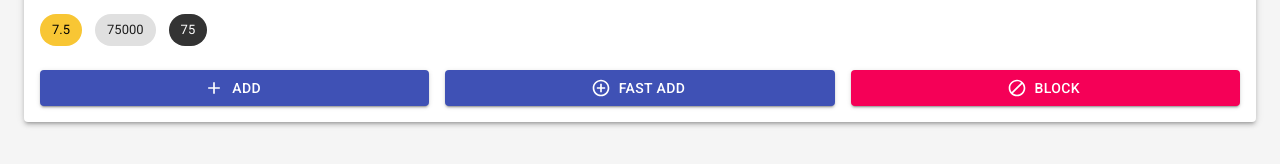
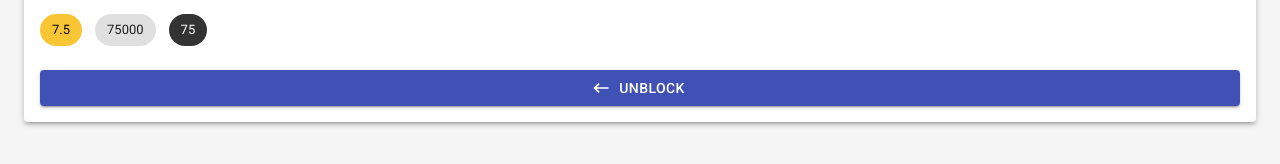
Before and after one commit to aronkst/movie_recommender_react, a React (Create React App) app: page / in a window 1280 px wide. Shown: the part 323-487 px from the top of the page. Built offline with nearby package versions, Linux system fonts and the light colour scheme.

Commit message:
component movieblocked

```diff
--- a/src/App.js
+++ b/src/App.js
@@ -1,6 +1,6 @@
 import React from 'react';
 import Menu from './components/Menu/Menu';
-import MovieRecommended from './components/MovieRecommended/MovieRecommended';
+import MovieBlocked from './components/MovieBlocked/MovieBlocked';
 import { Container } from '@material-ui/core';
 import { BrowserRouter as Router, Switch, Route } from "react-router-dom";
 
@@ -28,7 +28,7 @@ function App() {
             </Route>
             <Route path="/">
               <h1>recommended</h1>
-              <MovieRecommended />
+              <MovieBlocked />
             </Route>
           </Switch>
         </Container>
--- /dev/null
+++ b/src/components/MovieBlocked/MovieBlocked.js
@@ -0,0 +1,28 @@
+import React from 'react';
+import Movie from './../Movie/Movie';
+import Button from '@material-ui/core/Button';
+import KeyboardBackspaceIcon from '@material-ui/icons/KeyboardBackspace';
+import Grid from '@material-ui/core/Grid';
+import { makeStyles } from '@material-ui/core/styles';
+
+const useStyles = makeStyles((theme) => ({
+  buttons: {
+    marginTop: '1em',
+  },
+}));
+
+const MovieBlocked = (_) => {
+  const classes = useStyles();
+
+  return (
+    <Movie>
+      <Grid container spacing={2} className={classes.buttons}>
+        <Grid item xs={12}>
+          <Button fullWidth variant="contained" color="primary" startIcon={<KeyboardBackspaceIcon />}>unblock</Button>
+        </Grid>
+      </Grid>
+    </Movie>
+  );
+}
+
+export default MovieBlocked;
```
